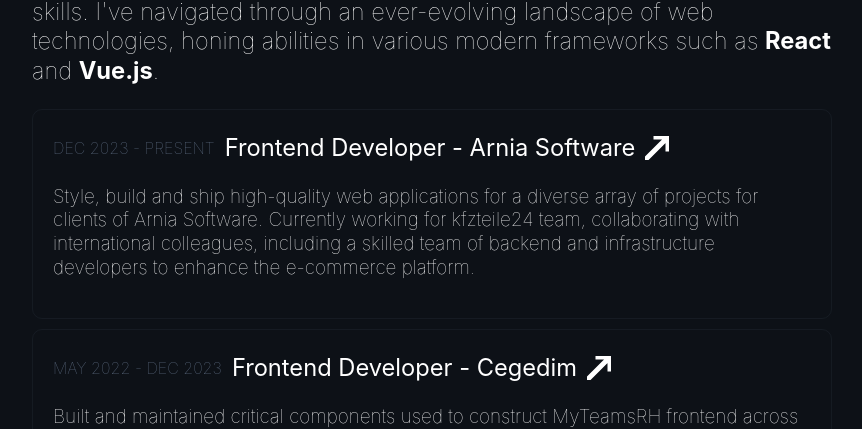
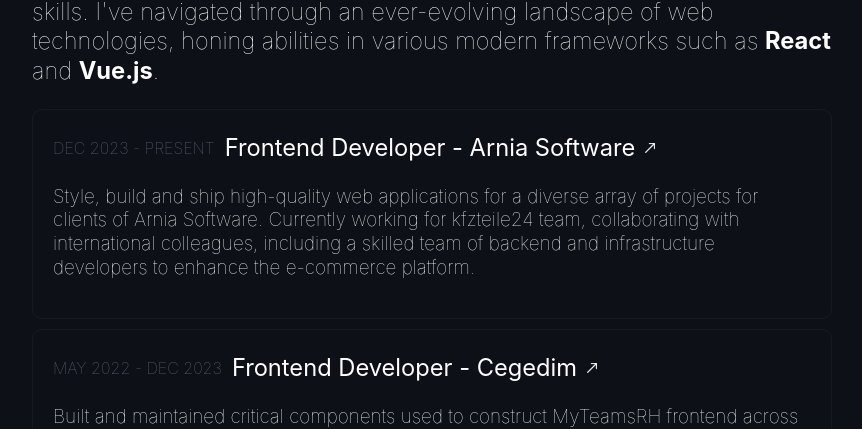
Before and after one commit to Popa-Andrei-Valentin/My_Portofolio, a React (Vite) app: page / in a window 1280 px wide. Shown: the part 1009-1438 px from the top of the page, without its empty margins (208-1070 px from the left). Built offline with nearby package versions, Linux system fonts and the light colour scheme.

Commit message:
Update arrow styling

```diff
--- a/src/components/Icons/ArrowUp/ArrowUp.jsx
+++ b/src/components/Icons/ArrowUp/ArrowUp.jsx
@@ -7,10 +7,10 @@
 				id="Layer_1"
 				data-name="Layer 1"
 				viewBox="0 0 24 24"
-				width="24"
-				height="24"
+				width="10"
+				height="10"
 			>
-				<path stroke="white" stroke-width="3"
+				<path stroke="white" stroke-width="1"
 					d="M22,0H10V2h10.586L.043,22.543l1.414,1.414L22,3.414V14h2V2c0-1.103-.897-2-2-2Z"
 				/>
 			</svg>
```
